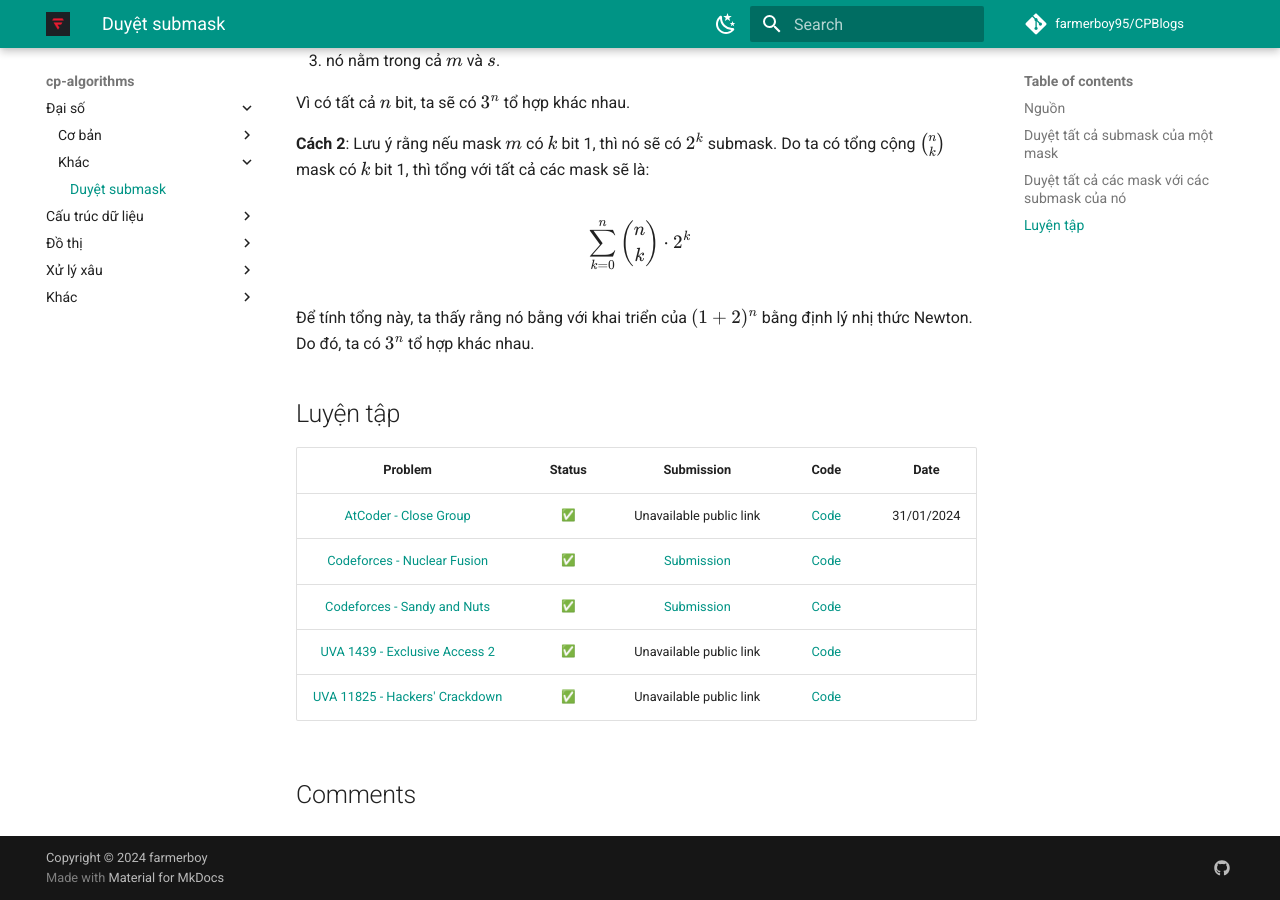
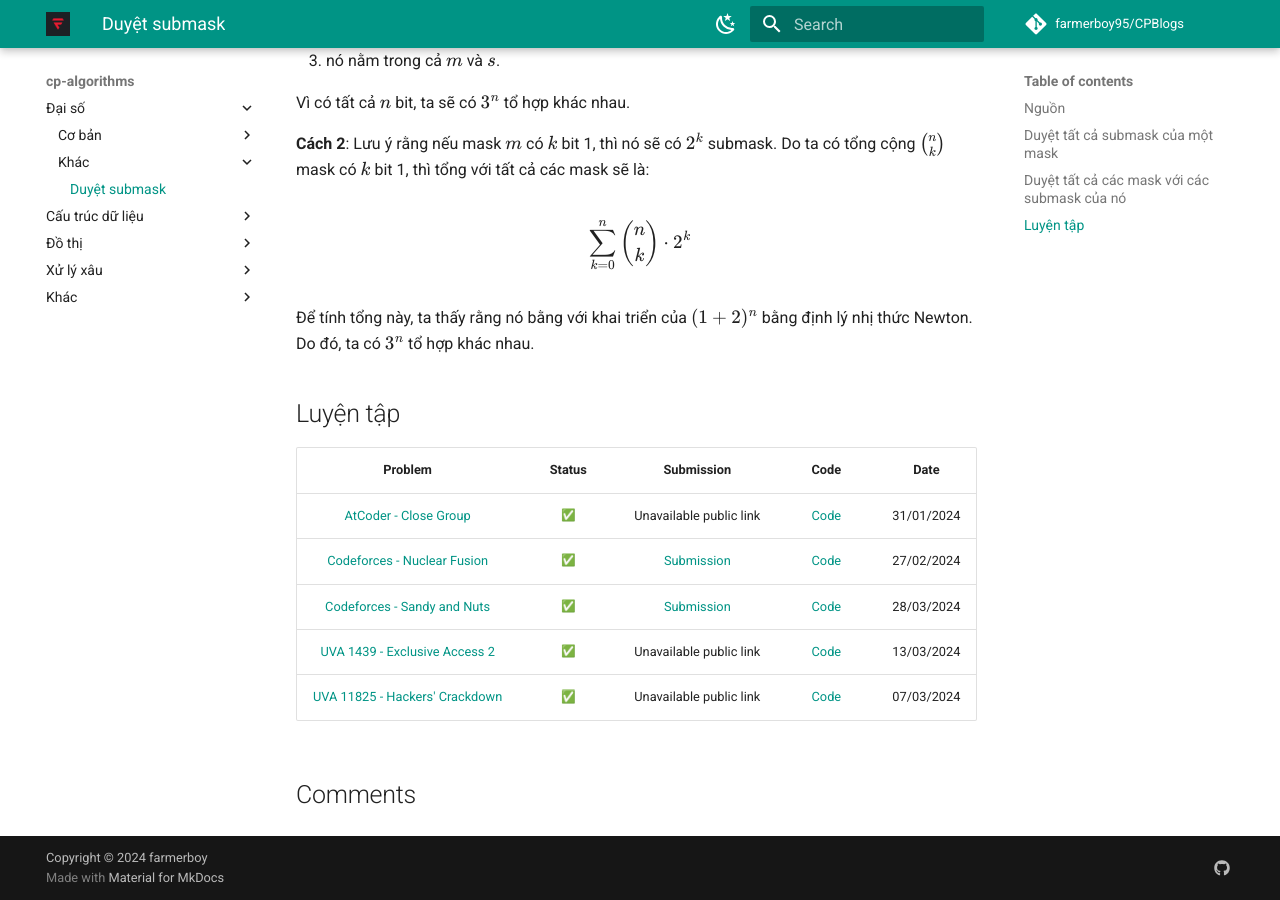
Before and after one commit to farmerboy95/CPBlogs, an MkDocs documentation site: the page built from docs/cp-algorithms/algebra/misc/all-submasks.md, in a window 1280 px wide and 900 px high, scrolled down 1732 px. Built offline with MkDocs 1.6.1 and Material for MkDocs 9.7.7, drawn with Linux system fonts in a browser that asks for light colours; emoji names are drawn with the system emoji font; comment, search, counter and statistics services are not loaded.

Commit message:
Finish all-submasks problems

```diff
--- a/docs/cp-algorithms/algebra/misc/all-submasks.md
+++ b/docs/cp-algorithms/algebra/misc/all-submasks.md
@@ -74,7 +74,7 @@
 | Problem | Status | Submission | Code | Date |
 | :---: | :-----------: | :---: | :---: | :---: |
 | [AtCoder - Close Group](https://atcoder.jp/contests/abc187/tasks/abc187_f) | :white_check_mark: | Unavailable public link | [Code](https://github.com/farmerboy95/CompetitiveProgramming/blob/master/AtCoder/AtCoder187-ABC-F.cpp) | 31/01/2024 |
-| [Codeforces - Nuclear Fusion](https://codeforces.com/contest/71/problem/E) | :white_check_mark: | [Submission]() | [Code]() | |
-| [Codeforces - Sandy and Nuts](http://codeforces.com/problemset/problem/599/E) | :white_check_mark: | [Submission]() | [Code]() | |
-| [UVA 1439 - Exclusive Access 2](https://uva.onlinejudge.org/index.php?option=com_onlinejudge&Itemid=8&page=show_problem&problem=4185) | :white_check_mark: | Unavailable public link | [Code]() | |
-| [UVA 11825 - Hackers' Crackdown](https://uva.onlinejudge.org/index.php?option=com_onlinejudge&Itemid=8&page=show_problem&problem=2925) | :white_check_mark: | Unavailable public link | [Code]() | |
+| [Codeforces - Nuclear Fusion](https://codeforces.com/contest/71/problem/E) | :white_check_mark: | [Submission](https://codeforces.com/contest/71/submission/248432927) | [Code](https://github.com/farmerboy95/CompetitiveProgramming/blob/master/Codeforces/CF71-D2-E.cpp) | 27/02/2024 |
+| [Codeforces - Sandy and Nuts](https://codeforces.com/contest/599/problem/E) | :white_check_mark: | [Submission](https://codeforces.com/contest/599/submission/253590555) | [Code](https://github.com/farmerboy95/CompetitiveProgramming/blob/master/Codeforces/CF599-D2-E.cpp) | 28/03/2024 |
+| [UVA 1439 - Exclusive Access 2](https://uva.onlinejudge.org/index.php?option=com_onlinejudge&Itemid=8&page=show_problem&problem=4185) | :white_check_mark: | Unavailable public link | [Code](https://github.com/farmerboy95/CompetitiveProgramming/blob/master/UVA/UVA%201439.cpp) | 13/03/2024 |
+| [UVA 11825 - Hackers' Crackdown](https://uva.onlinejudge.org/index.php?option=com_onlinejudge&Itemid=8&page=show_problem&problem=2925) | :white_check_mark: | Unavailable public link | [Code](https://github.com/farmerboy95/CompetitiveProgramming/blob/master/UVA/UVA%2011825.cpp) | 07/03/2024 |
```
